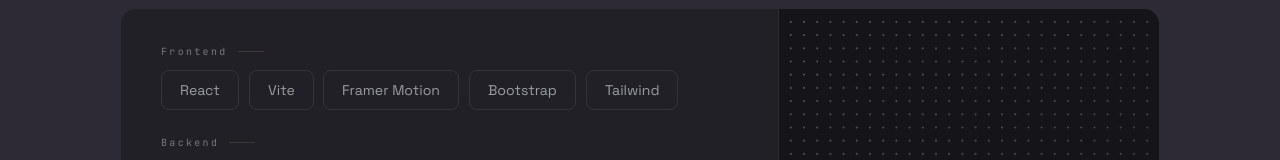
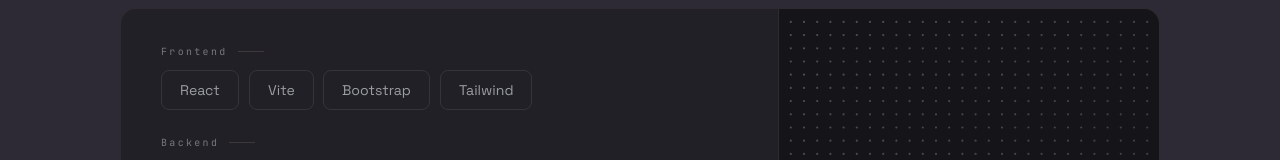
Before and after one commit to c-panagopoulos/Personal-Website, a React (Vite) app in the folder client/: page / in a window 1280 px wide. Shown: the part 9072-9232 px from the top of the page. Built offline with nearby package versions, Linux system fonts and the light colour scheme.

Commit message:
Update Skills section content

```diff
--- a/client/src/components/StackSection.jsx
+++ b/client/src/components/StackSection.jsx
@@ -5,7 +5,7 @@ import { useSceneTrigger } from "../hooks/useSceneTrigger.js";
 import { anim } from "../lib/anim.js";
 
 const STACK_GROUPS = [
-  { label: "Frontend", items: ["React", "Vite", "Framer Motion", "Bootstrap", "Tailwind"] },
+  { label: "Frontend", items: ["React", "Vite", "Bootstrap", "Tailwind"] },
   { label: "Backend", items: ["Express", "SSE"] },
   { label: "Data", items: ["Postgres", "pgvector"] },
   { label: "Infrastructure", items: ["Docker", "Linux", "Tailscale", "Git"] },
@@ -38,8 +38,6 @@ const STACK_ANSWERS = {
   Ollama:
     "I use Ollama for local inference because keeping a model on my own hardware means no per-request bill and nothing leaving the box for parts that don't need to scale. I still reach for a hosted API like Groq when a project genuinely needs speed a home server can't give it.",
   RAG: "RAG, retrieval-augmented generation, is the pattern I chose for anything that answers questions. I'd rather a system say that's not in what I've indexed than confidently make something up, and RAG grounds every answer in a real, citable chunk of text.",
-  "Framer Motion":
-    "I use Framer Motion, now motion/react, for the interactions on this page itself, the tab switcher's sliding pill, the button hover and tap scale, the carousel. It handles shared-layout and gesture animations that plain CSS transitions can't do cleanly.",
   Bootstrap:
     "I've reached for Bootstrap on earlier projects when the goal was a working UI fast, without hand-rolling every component from scratch. It trades some visual uniqueness for speed, which is a fair trade when shipping something functional matters more than a custom look.",
   Tailwind:
```
